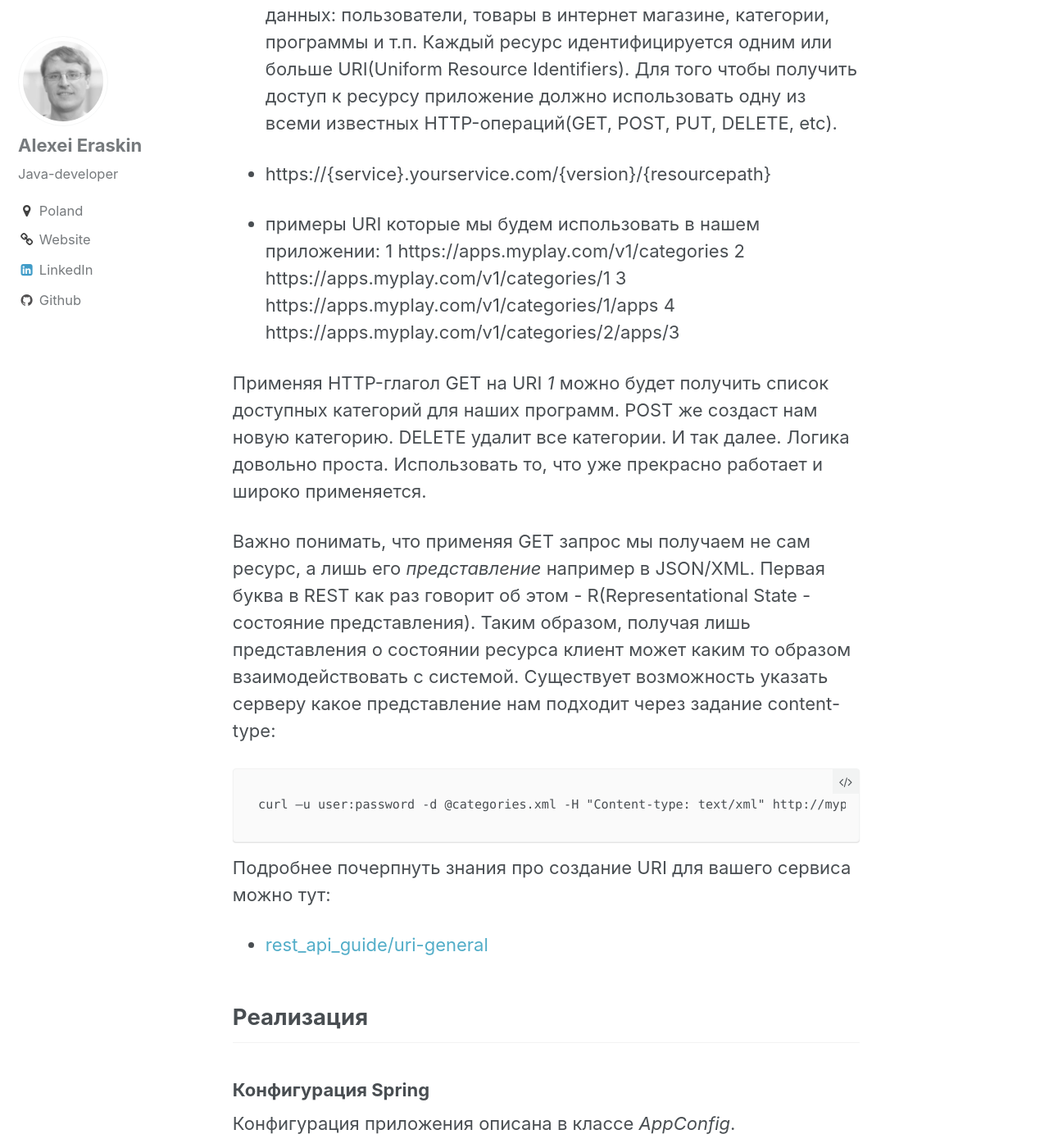
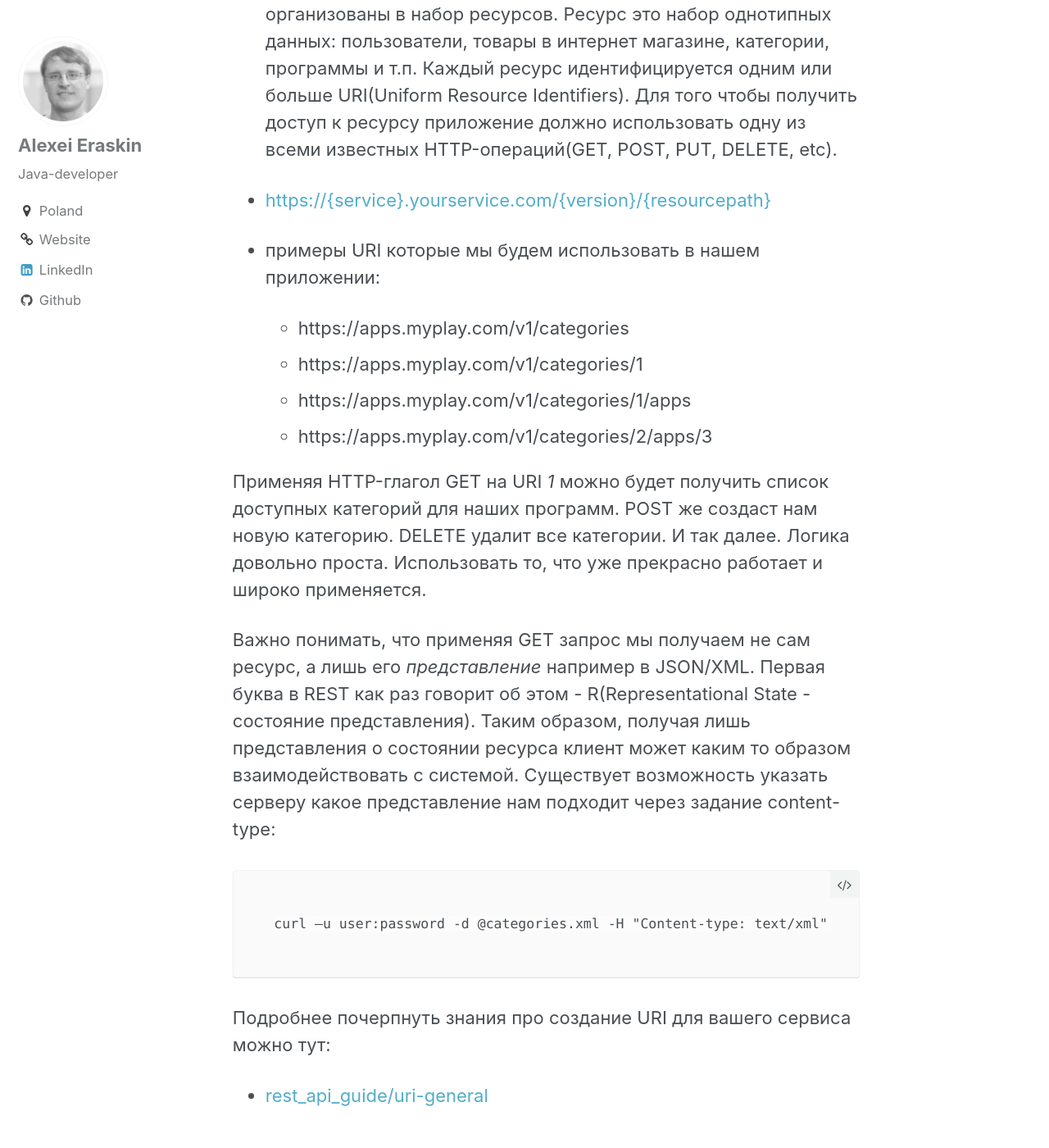
Before and after one commit to smartcoderteam/smartcoderteam.github.io, a Jekyll site: the page built from _posts/2016-11-12-rest-app-in-15-minutes-with-spring.md, in a window 1280 px wide and 1400 px high, scrolled down 2184 px. Shown: the whole window at 82% size. Built offline with Jekyll 4.4.1, drawn with Linux system fonts in a browser that asks for light colours; comment, search, counter and statistics services are not loaded; some of the changed text lies outside the part shown.

Commit message:
Update 2016-11-12-rest-app-in-15-minutes-with-spring.md

````diff
--- a/_posts/2016-11-12-rest-app-in-15-minutes-with-spring.md
+++ b/_posts/2016-11-12-rest-app-in-15-minutes-with-spring.md
@@ -34,12 +34,14 @@ REST (Representational State Transfer — «передача состояния
  * Взаимодействие через слои
 
 Для веб-служб, построенных с учётом REST (то есть не нарушающих накладываемых им ограничений), применяют термин «RESTful».
+{: .notice}
 
 Подробнее читайте тут:
 
  * [wiki about REST](https://ru.wikipedia.org/wiki/REST)
  * [rest-foundations-restful](https://dzone.com/refcardz/rest-foundations-restful)
  * [fielding/pubs/dissertation](http://www.ics.uci.edu/~fielding/pubs/dissertation/top.htm)
+
 
 ## Пример приложения
 
@@ -55,13 +57,13 @@ REST (Representational State Transfer — «передача состояния
   URI(Uniform Resource Identifiers). Для того чтобы получить доступ к ресурсу приложение должно использовать одну из всеми известных
   HTTP-операций(GET, POST, PUT, DELETE, etc).
 
- * https://{service}.yourservice.com/{version}/{resourcepath}
+ * [https://{service}.yourservice.com/{version}/{resourcepath}]()
 
  * примеры URI которые мы будем использовать в нашем приложении:
-   1 https://apps.myplay.com/v1/categories
-   2 https://apps.myplay.com/v1/categories/1
-   3 https://apps.myplay.com/v1/categories/1/apps
-   4 https://apps.myplay.com/v1/categories/2/apps/3
+   - https://apps.myplay.com/v1/categories
+   - https://apps.myplay.com/v1/categories/1
+   - https://apps.myplay.com/v1/categories/1/apps
+   - https://apps.myplay.com/v1/categories/2/apps/3
 
 Применяя HTTP-глагол GET на URI _1_ можно будет получить список доступных категорий для наших программ.
 POST же создаст нам новую категорию. DELETE удалит все категории. И так далее. Логика довольно проста.
@@ -71,10 +73,10 @@ POST же создаст нам новую категорию. DELETE удали
 Первая буква в REST как раз говорит об этом - R(Representational State - состояние представления).
 Таким образом, получая лишь представления о состоянии ресурса клиент может каким то образом взаимодействовать с системой.
 Существует возможность указать серверу какое представление нам подходит через задание content-type:
-
 ```
 curl –u user:password -d @categories.xml -H "Content-type: text/xml" http://myplay.com/categories
 ```
+{: .notice}
 
 Подробнее почерпнуть знания про создание URI для вашего сервиса можно тут:
 
@@ -100,9 +104,9 @@ curl –u user:password -d @categories.xml -H "Content-type: text/xml" http://my
 Начиная с выпуска спецификации Servlet 3.0 стало возможным сконфигурировать сервлет-контейнер почти без xml.
 Совершенно точно, нам не нужен никакой _web.xml_. Класс _ServletContainerInitializer_ позволяет нам зарегестрировать
 нам все те артефакты, что мы определяли раньше в _web.xml(filters, listeners, servlets etc)_
-
 Подробнее можно почитать тут:
 [when-use-abstractannotationconfigdispatcherservletinitializer-and-webapplication](http://stackoverflow.com/questions/26676782/when-use-abstractannotationconfigdispatcherservletinitializer-and-webapplication)
+{: .notice}
 
 ### Хранилище данных
 
@@ -130,6 +134,7 @@ public class AppCategoriesDao {
 ### REST-endpoints via Spring MVC Controllers
 
 Контроллеры _ApplicationController_ и _CategoriesController_ будут содержать следующие аннотации:
+
  * @RestController
  * @GetMapping
  * @DeleteMapping
@@ -187,6 +192,7 @@ java-объекты в JSON.
 Открыв бразузер по следующему адресу:
 http://localhost:9090/v1/categories
 Мы получим следующий JSON:
+
 ```
 [{
 	"id": 1,
@@ -197,18 +203,6 @@ http://localhost:9090/v1/categories
 	"name": "Multimedia"
 },
 {
-	"id": 3,
-	"name": "Productivity"
-},
-{
-	"id": 4,
-	"name": "Tools"
-},
-{
-	"id": 5,
-	"name": "Health"
-},
-{
 	"id": 6,
 	"name": "Lifestyle"
 }]
````
Also changed, not shown: other parts of _posts/2016-11-12-rest-app-in-15-minutes-with-spring.md (+5 -3 lines).
